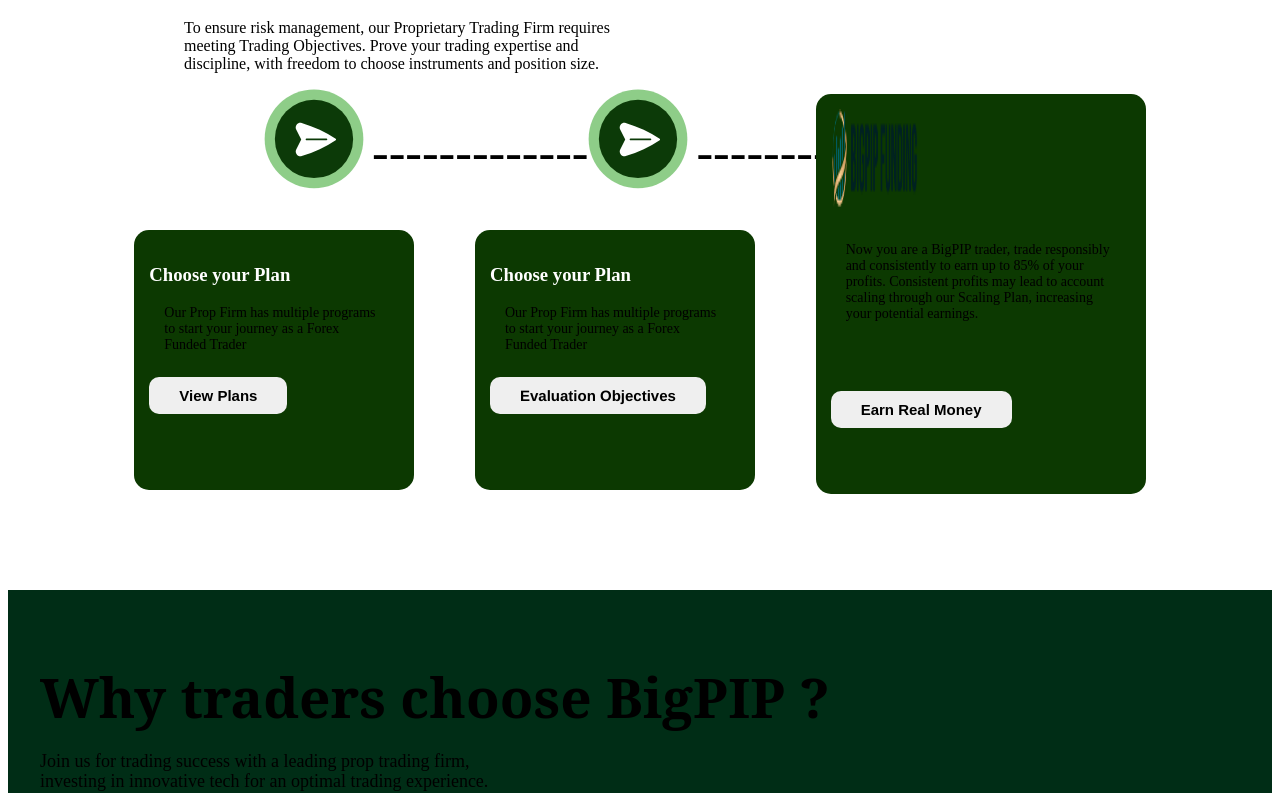
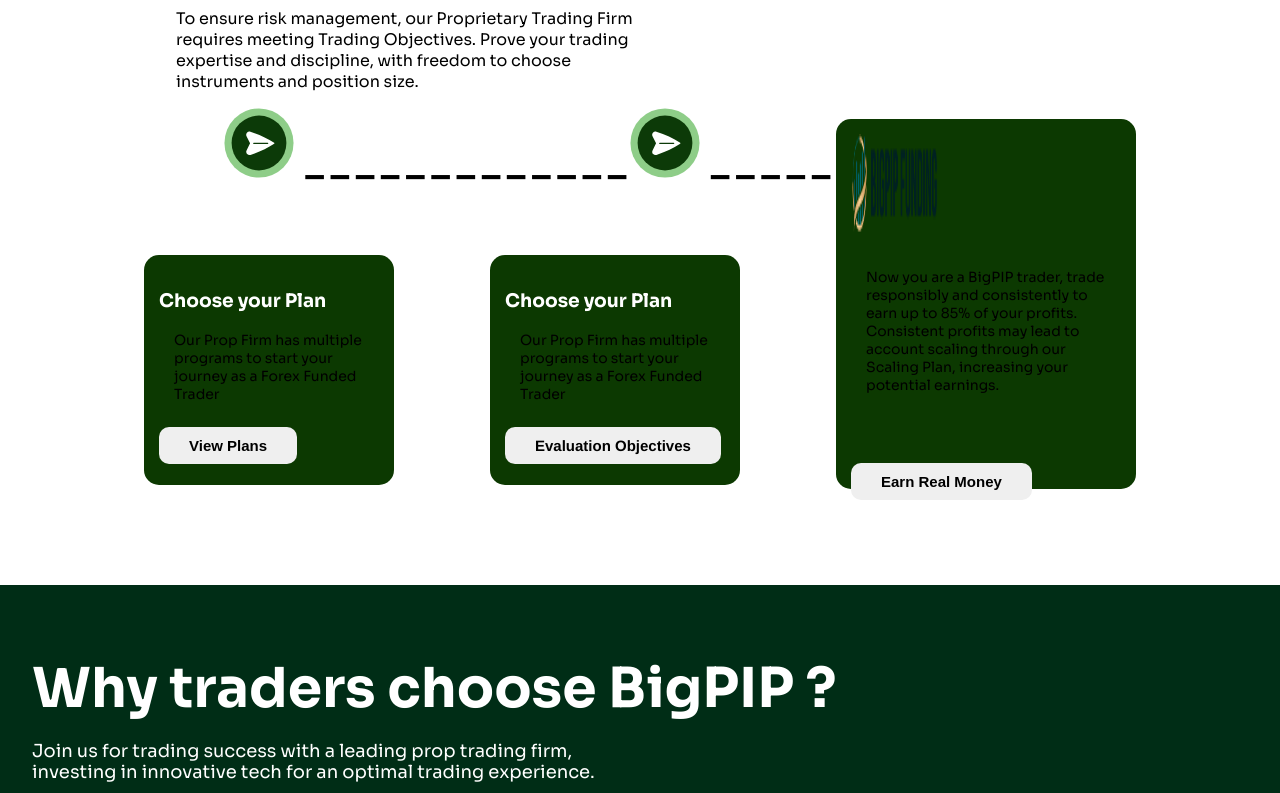
Before and after one commit to GAURAV1-ui/BigPIP-2, a Next.js app: page / in a window 1280 px wide. Shown: the part 829-1622 px from the top of the page. Built offline with nearby package versions, Linux system fonts and the light colour scheme.

Commit message:
card updated

```diff
--- a/components/GetFund.js
+++ b/components/GetFund.js
@@ -15,12 +15,12 @@
 
         <div className={styles.getFundCardArrow}>
                     {/* <div className={styles.getFundCardArrow1}> */}
-                    <Image src="/ArrowVector2.svg" alt="/" width={100} height={100}/>
+                    <Image src="/ArrowVector2.svg" alt="/" width={70} height={70}/>
                     {/* <img src= {Arrow2}/> */}
                     <h1>-------------</h1>
                     {/* </div> */}
                     {/* <div className={styles.getFundCardArrow2}> */}
-                    <Image src="/ArrowVector2.svg" alt="/" width={100} height={100}/>
+                    <Image src="/ArrowVector2.svg" alt="/" width={70} height={70}/>
                     {/* <img src = {Arrow2} className={styles.getFundCardArrow2}/> */}
                     <h1>----------</h1>
                     {/* </div> */}
--- a/pages/_app.js
+++ b/pages/_app.js
@@ -3,6 +3,7 @@
 // import { Provider } from "react-redux";
 import Navigation from '../components/Navbar/Navigation';
 import Footer from '@/components/Footer/Footer';
+import '../styles/globals.css';
 // import Footer from '../components/Footer/Footer';
 
 export default function App({ Component, pageProps }) {
--- a/styles/getbibcard.module.css
+++ b/styles/getbibcard.module.css
@@ -6,7 +6,6 @@
 
 .getbibCardPip h1 {
     font-size: 55px;
-    font-family: sora, 'serif';
     font-weight: 700;
 }
 .getbibCardPip p{
@@ -45,6 +44,8 @@
 }
 
 .getbibCard h2{
+    text-align: center;
+    color: white;
     margin-bottom: -10px;
 }
 .getbibCard p {
@@ -52,6 +53,7 @@
     font-size: 16px;
     font-weight: 300;
     margin-bottom: 30px;
+    color: white;
 }
 
 .getbibCard img {
@@ -59,9 +61,12 @@
     height: 30px;
     background-color: white;
     border-radius: 50px;
+
     padding: 20px;
     margin-top: -2rem;
-}.getbib {
+}
+
+.getbib {
     background-color: #002D16;
     padding: 2rem;
 }
@@ -70,8 +75,11 @@
     font-size: 55px;
     font-family: sora, 'serif';
     font-weight: 700;
+    color: white;
+
 }
 .getbibCardPip p{
+    color: white;
     font-size: 18px;
     margin-top: -20px;
 }
--- a/styles/getfund.module.css
+++ b/styles/getfund.module.css
@@ -1,11 +1,11 @@
 .getFundCardArrow {
   display: flex;
-  margin-left: 16rem;
+  margin-left: 14rem;
   margin-bottom: -5rem;
 }
 
 .getFundCardArrow img{
-  margin-bottom: -1rem;
+  margin-bottom: -5rem;
 }
 
 .getFundCardArrow h1 {
@@ -20,6 +20,11 @@
   text-align: left;
   margin-left: 11rem;
 }
+.getFundContainer{
+  max-width: 1450px;
+  margin-left: auto;
+  margin-right: auto;
+}
 
 .getFund h1{
   font-family: 'Sora', sans-serif;
@@ -27,7 +32,7 @@
   font-size: 48px;
   font-weight: 600;
   /* margin-left: -32rem; */
-  /* margin-top: 8rem; */
+  margin-top: 6rem;
 }
 
 .getFund p {
@@ -39,7 +44,7 @@
   width: 42%;
   /* line-height: 20px; */
   /* width: 600px; */
-  /* margin-top: -25px; */
+  margin-top: -25px;
   /* margin-left: 11rem; */
   /* text-align: left; */
 }
--- a/styles/globals.css
+++ b/styles/globals.css
@@ -2,3 +2,23 @@
 @tailwind components;
 @tailwind utilities;
  */
+
+ @import url('https://fonts.googleapis.com/css2?family=Sora:wght@100;200;300;400;500;600;700;800&display=swap');
+
+* {
+  box-sizing: border-box;
+}
+
+body {
+    font-family: 'Sora', sans-serif;
+  margin: 0;
+}
+
+h1,
+h2,
+h3,
+h4,
+h5,
+h6,p {
+    font-family: 'Sora', sans-serif;
+}
--- a/styles/herosection.module.css
+++ b/styles/herosection.module.css
@@ -101,16 +101,16 @@
   }
 
   @media screen and (max-width: 900px){
-    /* .heroBackgroundContainer {
+    .heroBackgroundContainer {
       margin-top:50px;
       height: 700px;
       width: 600px;
       border-radius: 2rem;
       margin-bottom: 2rem;
-    } */
-    /* .card{
+    }
+    .card{
       display: none;
-    } */
+    }
   }
 
   @media screen and (max-width: 600px){
```
